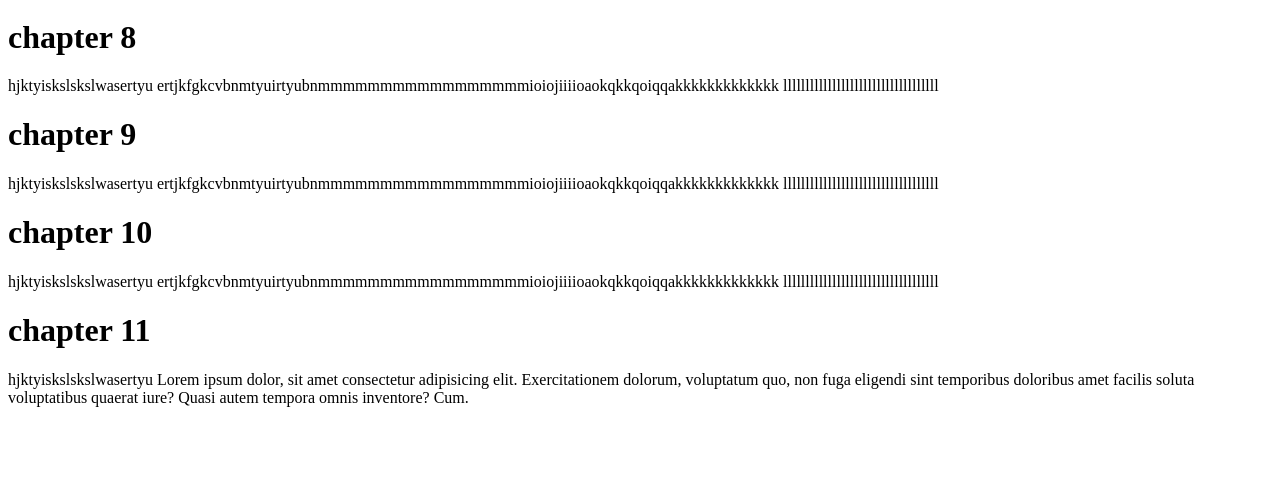
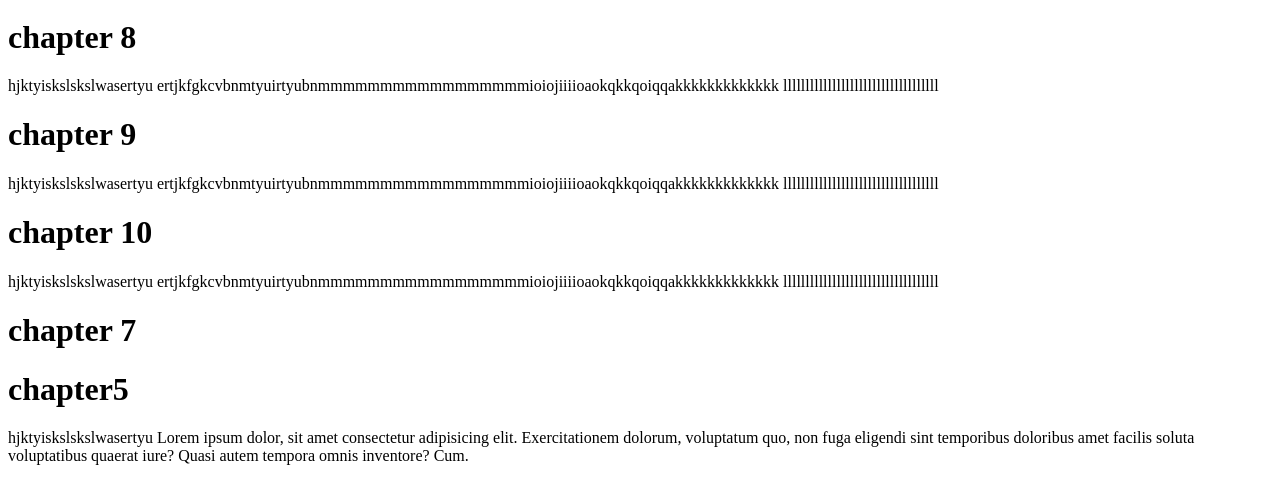
Before and after one commit to Nireeksha6/accelerlab, a plain HTML site: page bookmark.html in a window 1280 px wide. Shown: the part 722-1203 px from the top of the page. Before the commit the page ends 1145 px from the top, so only its background shows below. Drawn offline with Linux system fonts and the light colour scheme.

Commit message:
second commit

```diff
--- a/bookmark.html
+++ b/bookmark.html
@@ -70,7 +70,8 @@
         ertjkfgkcvbnmtyuirtyubnmmmmmmmmmmmmmmmmmioiojiiiioaokqkkqoiqqakkkkkkkkkkkkk
         lllllllllllllllllllllllllllllllllll
     </p>
-    <h1>chapter 11</h1>
+    <h1>chapter 7</h1>
+    <h1>chapter5</h1>
     <p>
         hjktyiskslskslwasertyu
         Lorem ipsum dolor, sit amet consectetur adipisicing elit. Exercitationem dolorum, voluptatum quo, non fuga eligendi sint temporibus doloribus amet facilis soluta voluptatibus quaerat iure? Quasi autem tempora omnis inventore? Cum.
```
Also changed, not shown: index.html (+2 -0 lines).
